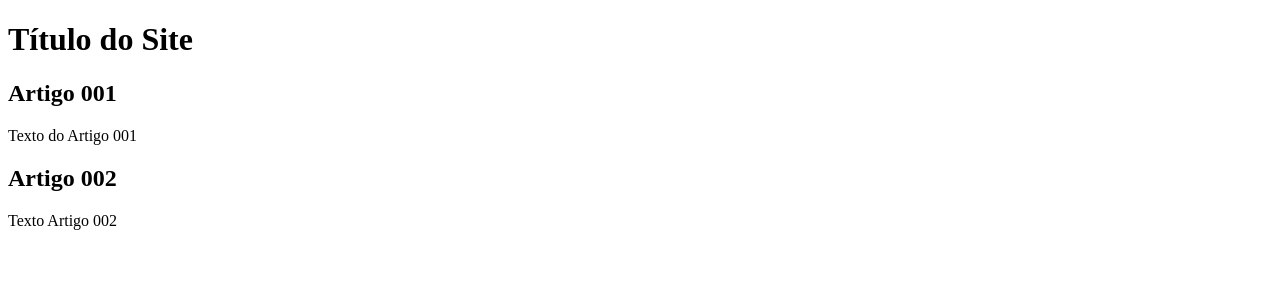
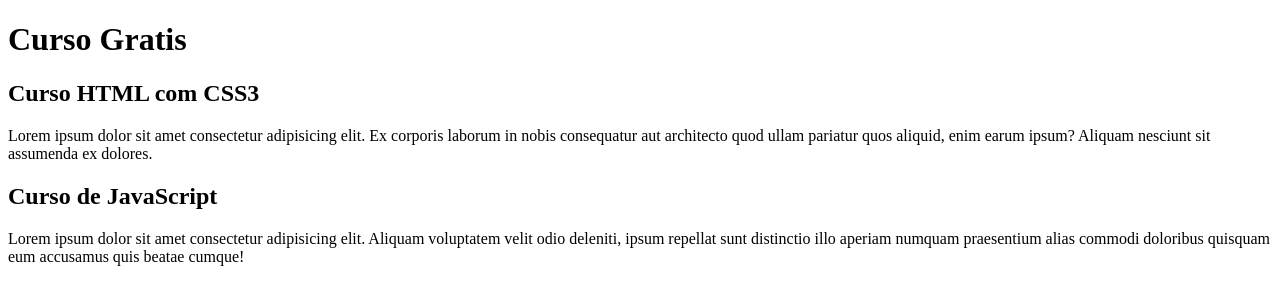
Before and after one commit to gnlins/projeto-site, a plain HTML site: page index.html in a window 1280 px wide. Drawn offline with Linux system fonts and the light colour scheme.

Commit message:
Comecei a escrever o conteúdo

```diff
--- a/index.html
+++ b/index.html
@@ -9,15 +9,15 @@
 <body>
     <main>
         <header>
-            <h1>Título do Site</h1>
+            <h1>Curso Gratis</h1>
         </header>
         <article>
-            <h2>Artigo 001</h2>
-            <p>Texto do Artigo 001</p>
+            <h2>Curso HTML com CSS3</h2>
+            <p>Lorem ipsum dolor sit amet consectetur adipisicing elit. Ex corporis laborum in nobis consequatur aut architecto quod ullam pariatur quos aliquid, enim earum ipsum? Aliquam nesciunt sit assumenda ex dolores.</p>
         </article>
         <article>
-            <h2> Artigo 002</h2>
-            <p>Texto Artigo 002</p>
+            <h2> Curso de JavaScript</h2>
+            <p>Lorem ipsum dolor sit amet consectetur adipisicing elit. Aliquam voluptatem velit odio deleniti, ipsum repellat sunt distinctio illo aperiam numquam praesentium alias commodi doloribus quisquam eum accusamus quis beatae cumque!</p>
         </article>
     </main>
 </body>
```
